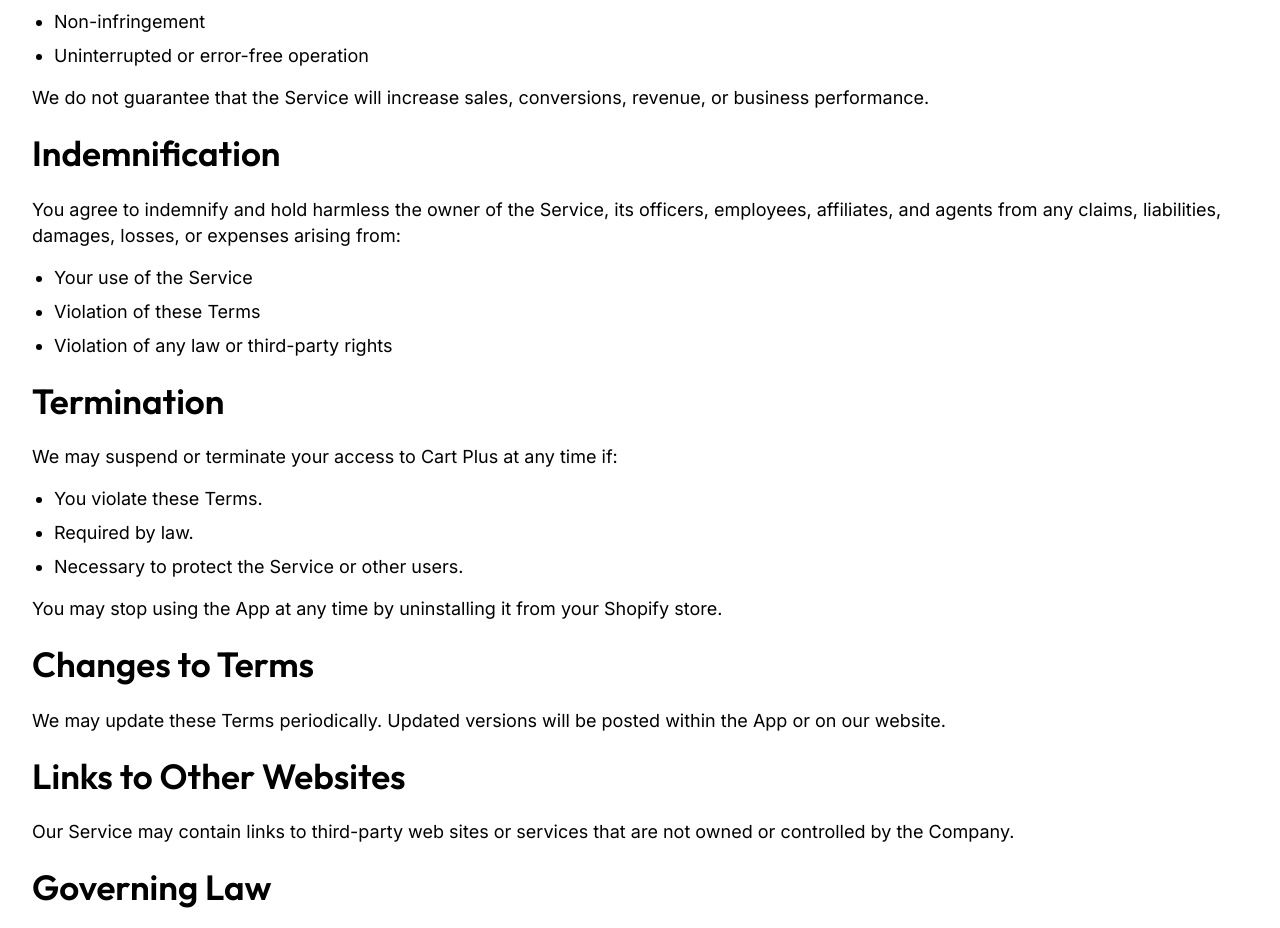
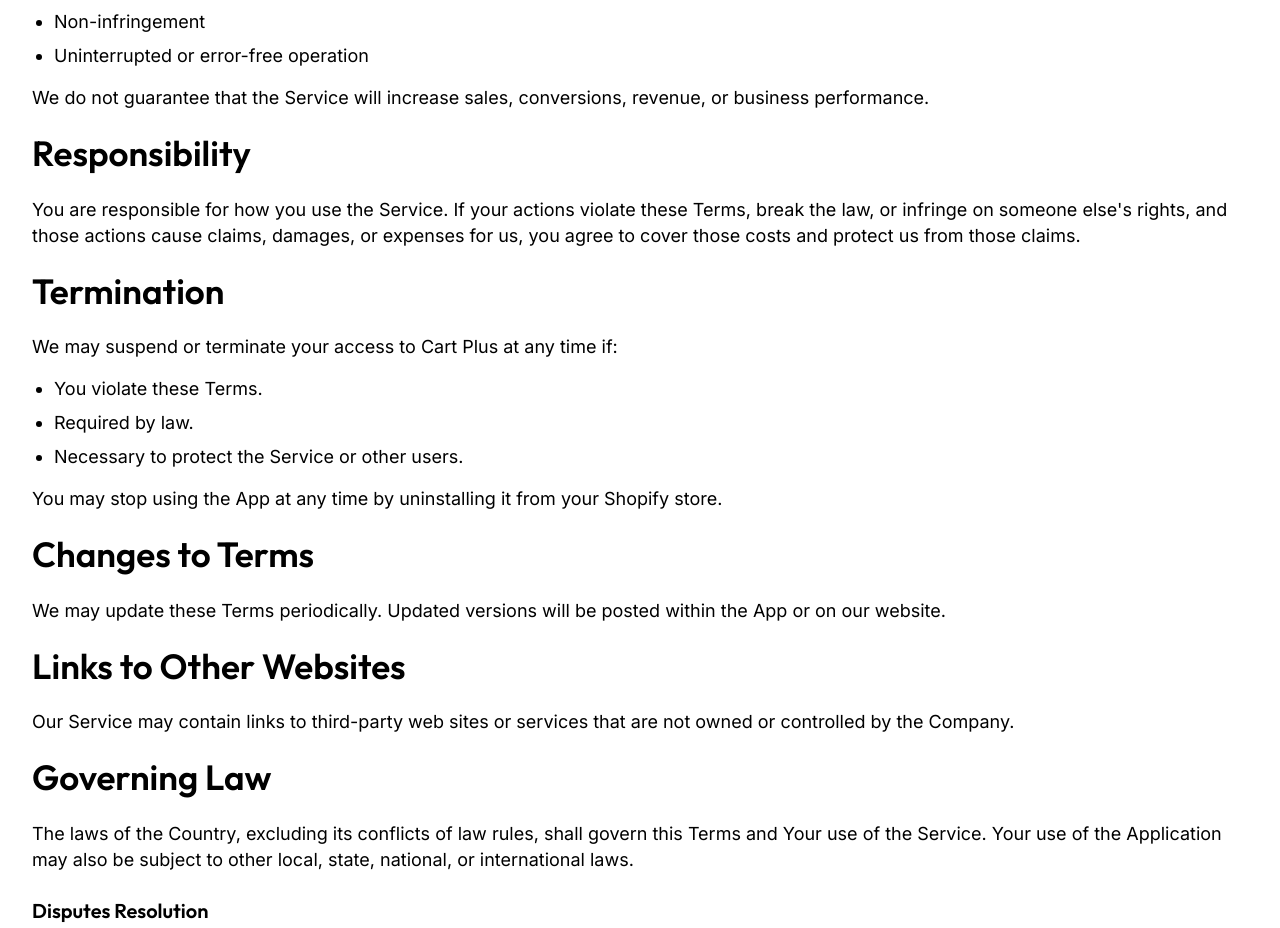
Before and after one commit to k-ankush07/Cart-Plus-App-Website, a React (Vite) app: page /terms-and-condition in a window 1280 px wide. Shown: the part 3062-3990 px from the top of the page. Built offline with nearby package versions, Linux system fonts and the light colour scheme.

Commit message:
Initial commit

```diff
--- a/src/sections/Terms/TermsConditions.jsx
+++ b/src/sections/Terms/TermsConditions.jsx
@@ -20,7 +20,7 @@ export default function TermsConditions() {
 
                     <p className="max-[540px]:text-[14px] text-[18px] leading-[26px] mb-[16px]">
                         Welcome to Cart Plus. These Terms and Conditions ("Terms") govern your access to and use of the Cart Plus
-                         Shopify app (the "Service")
+                        Shopify app (the "Service")
                     </p>
                     <p className="max-[540px]:text-[14px] text-[18px] leading-[26px] mb-[20px]">
                         By installing, accessing, or using Cart Plus, you agree to be bound by these
@@ -182,19 +182,14 @@ export default function TermsConditions() {
 
 
 
-                    {/* 13. Indemnification */}
+                    {/* 13. Responsibility */}
                     <h2 className="font-semibold text-[35px] max-[540px]:text-[26px] leading-[1.3] mb-[20px] mt-[20px]">
-                        Indemnification
+                        Responsibility
                     </h2>
                     <p className="max-[540px]:text-[14px] text-[18px] leading-[26px] mb-[16px]">
-                       You agree to indemnify and hold harmless the owner of the Service, its officers, employees,
-                        affiliates, and agents from any claims, liabilities, damages, losses, or expenses arising from:
+                        You are responsible for how you use the Service. If your actions violate these Terms, break the law, or infringe on someone else's rights, and those actions cause claims, damages, or expenses for us, you agree to cover those costs and protect us from those claims.
                     </p>
-                    <ul className="list-disc pl-[22px] max-[540px]:text-[14px] text-[18px] leading-[26px] mb-[16px] space-y-[8px]">
-                        <li>Your use of the Service</li>
-                        <li>Violation of these Terms</li>
-                        <li>Violation of any law or third-party rights</li>
-                    </ul>
+
 
                     {/* 14. Termination */}
                     <h2 className="font-semibold text-[35px] max-[540px]:text-[26px] leading-[1.3] mb-[20px] mt-[20px]">
@@ -222,12 +217,12 @@ export default function TermsConditions() {
                     </p>
 
 
-                     <h2 className="font-semibold text-[35px] max-[540px]:text-[26px] leading-[1.3] mb-[20px] mt-[20px]">
+                    <h2 className="font-semibold text-[35px] max-[540px]:text-[26px] leading-[1.3] mb-[20px] mt-[20px]">
                         Links to Other Websites
 
                     </h2>
                     <p className="max-[540px]:text-[14px] text-[18px] leading-[26px] mb-[16px]">
-                    Our Service may contain links to third-party web sites or services that are not owned or controlled by the Company.
+                        Our Service may contain links to third-party web sites or services that are not owned or controlled by the Company.
                     </p>
 
                     {/* 16. Governing Law */}
```
